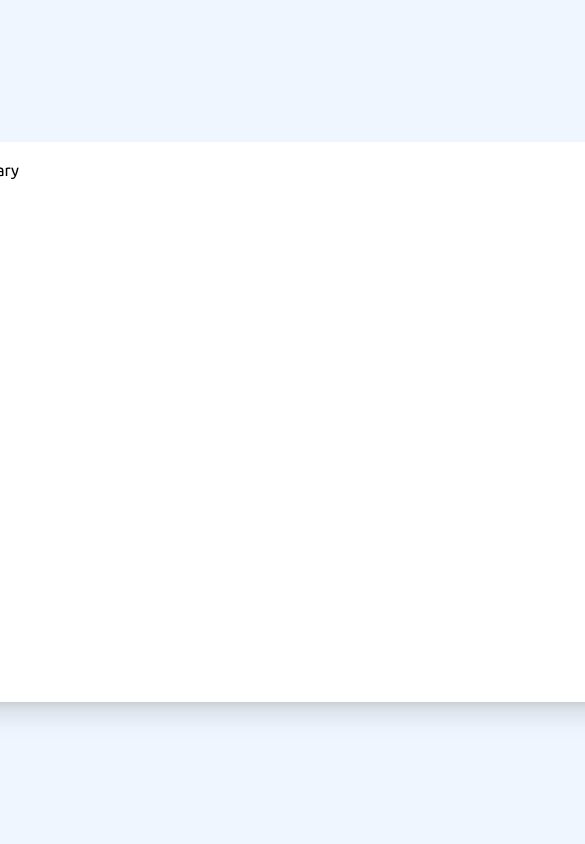
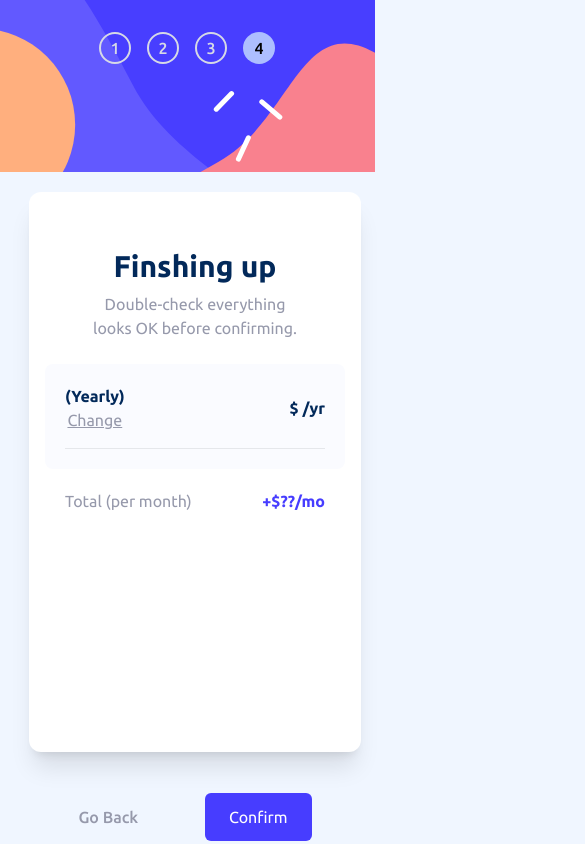
Before and after one commit to NikolaD93/Front_Mentor_Multi-step-form, a React (Vite) app: page /summary in a window 390 px wide. Shown: the top 844 px of the page, 585 px wide, since content can reach past the window. Built offline with nearby package versions, Linux system fonts and the light colour scheme.

Commit message:
need to finish responsive

```diff
--- a/src/App.jsx
+++ b/src/App.jsx
@@ -7,19 +7,21 @@ import NotFound from "./pages/NotFound";
 import Sidebar from "./components/Sidebar";
 import { PlansProvider } from "./context/PlansContext";
 import { AddOnsProvider } from "./context/AddOnsContext";
+import ThankYou from "./pages/ThankYou";
 
 const App = () => {
   return (
     <PlansProvider>
       <AddOnsProvider>
         <BrowserRouter>
-          <div className="bg-white w-[60rem] h-[35rem] rounded-xl shadow-xl p-4 flex justify-between">
+          <div className="bg-white sm:w-[60rem] h-[35rem] mt-[100px] sm:mt-0 rounded-xl shadow-xl p-4 flex flex-col sm:flex sm:flex-row justify-between">
             <Sidebar />
             <Routes>
               <Route path="/" element={<PersonalInfo />} />
               <Route path="/selectplan" element={<SelectPlan />} />
               <Route path="/addons" element={<AddOns />} />
               <Route path="/summary" element={<Summary />} />
+              <Route path="/thankyou" element={<ThankYou />} />
               <Route path="*" element={<NotFound />} />
             </Routes>
           </div>
--- a/src/components/Sidebar.jsx
+++ b/src/components/Sidebar.jsx
@@ -4,12 +4,12 @@ import { data } from "../constants/data";
 
 const Sidebar = () => {
   return (
-    <aside className="bg-desktop bg-cover bg-no-repeat w-[100%] h-[100%] pt-8 pl-8 basis-[30%] rounded-lg">
+    <aside className="absolute top-0 left-0 right-[100%] sm:relative bg-mobile sm:bg-desktop sm:bg-cover bg-no-repeat w-[100%] h-[100%] pt-8 sm:pl-8 sm:basis-[30%] sm:rounded-lg flex items-start justify-center sm:flex-col sm:justify-start">
       {data.map((item, idx) => {
         return (
           <div
             key={idx}
-            className="flex items-center space-x-4 leading-4 mb-10"
+            className="flex items-center space-x-4 leading-4 sm:mb-10"
           >
             <NavLink
               style={({ isActive }) => ({
@@ -29,10 +29,10 @@ const Sidebar = () => {
               {item.id}
             </NavLink>
             <div>
-              <p className="uppercase text-neutral-coolGray text-[14px]">
+              <p className="hidden sm:block uppercase text-neutral-coolGray text-[14px]">
                 {item.step}
               </p>
-              <p className="uppercase text-neutral-lightGray font-[500] tracking-wider">
+              <p className="hidden sm:block uppercase text-neutral-lightGray font-[500] tracking-wider">
                 {item.title}
               </p>
             </div>
--- a/src/context/PlansContext.jsx
+++ b/src/context/PlansContext.jsx
@@ -53,12 +53,12 @@ export const PlansProvider = ({ children }) => {
 
   const [selectedMonthlyPlan, setSelectedMonthlyPlan] = useState({
     title: "",
-    price : 0,
+    price : null,
   });
 
   const [selectedYearlyPlan, setSelectedYearlyPlan] = useState({
     title: "",
-    price: 0
+    price: null
   })
 
   return (
--- a/src/pages/AddOns.jsx
+++ b/src/pages/AddOns.jsx
@@ -7,8 +7,6 @@ const AddOns = () => {
   const { addOns, setAddOns } = useContext(AddOnsContext);
   let { selectedAddOnsValue, setSelectedAddOnsValue } = useContext(AddOnsContext);
 
-
-
   const [num, setNum] = useState(0);
 
   const handleSubmit = (e) => {
@@ -16,13 +14,14 @@ const AddOns = () => {
     navigate("/summary");
   };
 
-  const handleChange = (e,id) => {
+  const handleChange = (e, id) => {
     setSelectedAddOnsValue((prev) => [...prev, addOns[id]]);
+    console.log(selectedAddOnsValue);
     setNum(id + 1);
   };
 
   return (
-    <div className="basis-[60%] w-[100%] h-[100%] pr-[80px]">
+    <div className="sm:basis-[60%] w-[300px] sm:w-[100%] h-[100%] sm:pr-[80px]">
       <h1 className="mt-10 text-3xl font-[800] mb-2 text-primary-marineBlue">
         Pick add-ons
       </h1>
@@ -43,13 +42,13 @@ const AddOns = () => {
                 num != idx + 1
                   ? "border-neutral-lightGray"
                   : "border-primary-purplishBlue"
-              } rounded-md flex items-center justify-between p-4`}
+              } rounded-md flex items-center justify-between p-4 cursor-pointer transition-all duration-300 hover:border-primary-purplishBlue`}
             >
               <div className="flex items-center space-x-6">
                 <div>
                   <input
                     className="h-5 w-5 cursor-pointer"
-                    onChange={(e) => handleChange(e,idx)}
+                    onChange={(e) => handleChange(e, idx)}
                     type="checkbox"
                     value={item.value}
                   />
@@ -69,7 +68,7 @@ const AddOns = () => {
             </div>
           );
         })}
-        <div className="flex justify-between items-center pt-[47px]">
+        <div className="flex justify-between items-center pt-[100px] sm:pt-[47px]">
           <button
             onClick={() => navigate("/selectplan")}
             className="text-neutral-coolGray font-[500] capitalize transition-all duration-300 hover:text-primary-marineBlue cursor-pointer"
--- a/src/pages/PersonalInfo.jsx
+++ b/src/pages/PersonalInfo.jsx
@@ -1,6 +1,5 @@
-import React, { useState, useContext } from "react";
+import React, { useState } from "react";
 import { useNavigate } from "react-router-dom";
-import PlansContext from "../context/PlansContext";
 
 const PersonalInfo = () => {
   const navigate = useNavigate();
@@ -11,7 +10,6 @@ const PersonalInfo = () => {
   const [nameAlert, setNameAlert] = useState(false);
   const [emailAlert, setEmailAlert] = useState(false);
   const [numberAlert, setNumberAlert] = useState(false);
-
 
   const handleSumbit = (event) => {
     event.preventDefault();
@@ -40,7 +38,7 @@ const PersonalInfo = () => {
   };
 
   return (
-    <div className="basis-[60%] w-[100%] h-[100%] pr-[80px]">
+    <div className="sm:basis-[60%] w-[300px] sm:w-[100%] h-[100%] sm:pr-[80px]">
       <h1 className="mt-10 text-3xl font-[800] mb-2 text-primary-marineBlue">
         Personal info
       </h1>
@@ -110,7 +108,7 @@ const PersonalInfo = () => {
             This field is required
           </span>
         </div>
-        <div className="flex justify-end items-end mt-[26px]">
+        <div className="flex justify-end items-end py-[2px] mt-[120px] sm:mt-[26px]">
           <button
             className="bg-primary-marineBlue text-white border-0 rounded-md px-6 py-3 transition-all duration-300 hover:opacity-75"
             type="sumbit"
--- a/src/pages/Summary.jsx
+++ b/src/pages/Summary.jsx
@@ -1,9 +1,103 @@
-import React from "react";
+import React, { useContext } from "react";
+import { useNavigate } from "react-router-dom";
+import PlansContext from "../context/PlansContext";
+import AddOnsContext from "../context/AddOnsContext";
 
 const Summary = () => {
+  const navigate = useNavigate();
+  const { selectedMonthlyPlan } = useContext(PlansContext);
+  const { selectedYearlyPlan } = useContext(PlansContext);
+  let { selectedAddOnsValue, setSelectedAddOnsValue } =
+    useContext(AddOnsContext);
+
+  console.log(selectedAddOnsValue);
   return (
-    <div className="form w-[100%] h-[100%]">
-      <h1>Summary</h1>
+    <div className="sm:basis-[60%] w-[300px] sm:w-[100%] h-[100%] sm:pr-[80px] text-center">
+      <h1 className="mt-10 text-3xl font-[800] mb-2 text-primary-marineBlue">
+        Finshing up
+      </h1>
+      <p className="text-neutral-coolGray mb-6 hidden sm:block">
+        Double-check everything looks OK before confirming.
+      </p>
+      <p className="text-neutral-coolGray mb-6 sm:hidden">
+        Double-check everything <br /> looks OK before confirming.
+      </p>
+      <div className="bg-neutral-alabaster rounded-lg p-5">
+        <div className="plan flex justify-between items-center mb-4">
+          <div>
+            <span className="text-primary-marineBlue font-[800]">
+              {selectedMonthlyPlan.title} {selectedYearlyPlan.title}
+            </span>
+            {selectedMonthlyPlan.title ? (
+              <span className="text-primary-marineBlue font-[800]">
+                {" "}
+                (Monthly)
+              </span>
+            ) : (
+              <span className="text-primary-marineBlue font-[800]">
+                {" "}
+                (Yearly)
+              </span>
+            )}
+            <p
+              onClick={() => navigate("/selectplan")}
+              className="text-neutral-coolGray underline cursor-pointer"
+            >
+              Change
+            </p>
+          </div>
+          <div>
+            <span className="text-primary-marineBlue font-[800]">
+              ${selectedMonthlyPlan.price} {selectedYearlyPlan.price}
+            </span>
+            {selectedMonthlyPlan.price ? (
+              <span className="text-primary-marineBlue font-[800]">/mo</span>
+            ) : (
+              <span className="text-primary-marineBlue font-[800]">/yr</span>
+            )}
+          </div>
+        </div>
+
+        <hr />
+
+        {selectedAddOnsValue.map((item) => {
+          return (
+            <div key={item.id} className="plan flex justify-between items-center mt-4">
+              <div>
+                <p className="text-neutral-coolGray">{item.value}</p>
+              </div>
+              <div>
+                <p className="text-primary-marineBlue mb-2 text-[14px] font-[500]">
+                  +${item.price}/mo
+                </p>
+              </div>
+            </div>
+          );
+        })}
+      </div>
+
+      <div className="flex justify-between p-5">
+        <div>
+          <p className="text-neutral-coolGray">Total (per month)</p>
+        </div>
+        <div className="text-primary-purplishBlue font-[800]">+$??/mo</div>
+      </div>
+
+      <div className="flex justify-around sm:justify-between items-center pt-[260px] sm:pt-[79px]">
+        <button
+          onClick={() => navigate("/addons")}
+          className="text-neutral-coolGray font-[500] capitalize transition-all duration-300 hover:text-primary-marineBlue cursor-pointer"
+        >
+          Go back
+        </button>
+
+        <button
+          className="bg-primary-purplishBlue text-white border-0 rounded-md px-6 py-3 transition-all duration-300 hover:opacity-75"
+          onClick={() => navigate("/thankyou")}
+        >
+          Confirm
+        </button>
+      </div>
     </div>
   );
 };
--- /dev/null
+++ b/src/pages/ThankYou.jsx
@@ -0,0 +1,20 @@
+import React from "react";
+import icon from "../assets/icon-thank-you.svg";
+
+const ThankYou = () => {
+  return (
+    <div className="sm:basis-[60%] w-[300px] sm:w-[100%] h-[100%] sm:pr-[80px] flex flex-col justify-center items-center">
+      <img className="h-[80px] w-[80px]" src={icon} alt="checkmark" />
+      <h1 className="mt-10 text-3xl font-[800] mb-2 text-primary-marineBlue">
+        Thank you!
+      </h1>
+      <p className="text-neutral-coolGray mt-3 text-center">
+        Thanks for confirming your subscription! We hope you have fun using our
+        platform. If you ever need support, please feel free to email us at
+        support@loremgaming.com
+      </p>
+    </div>
+  );
+};
+
+export default ThankYou;
```
Also changed, not shown: src/pages/SelectPlan.jsx (+10 -8 lines).
